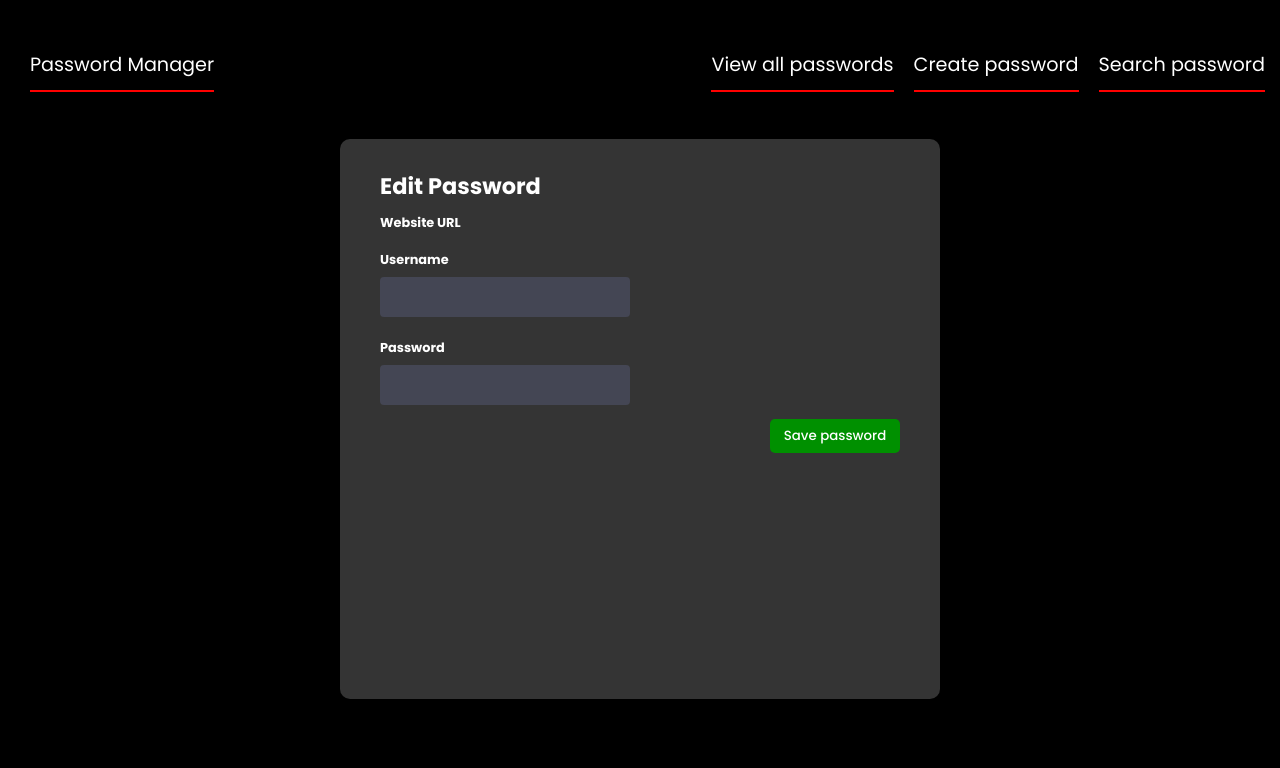
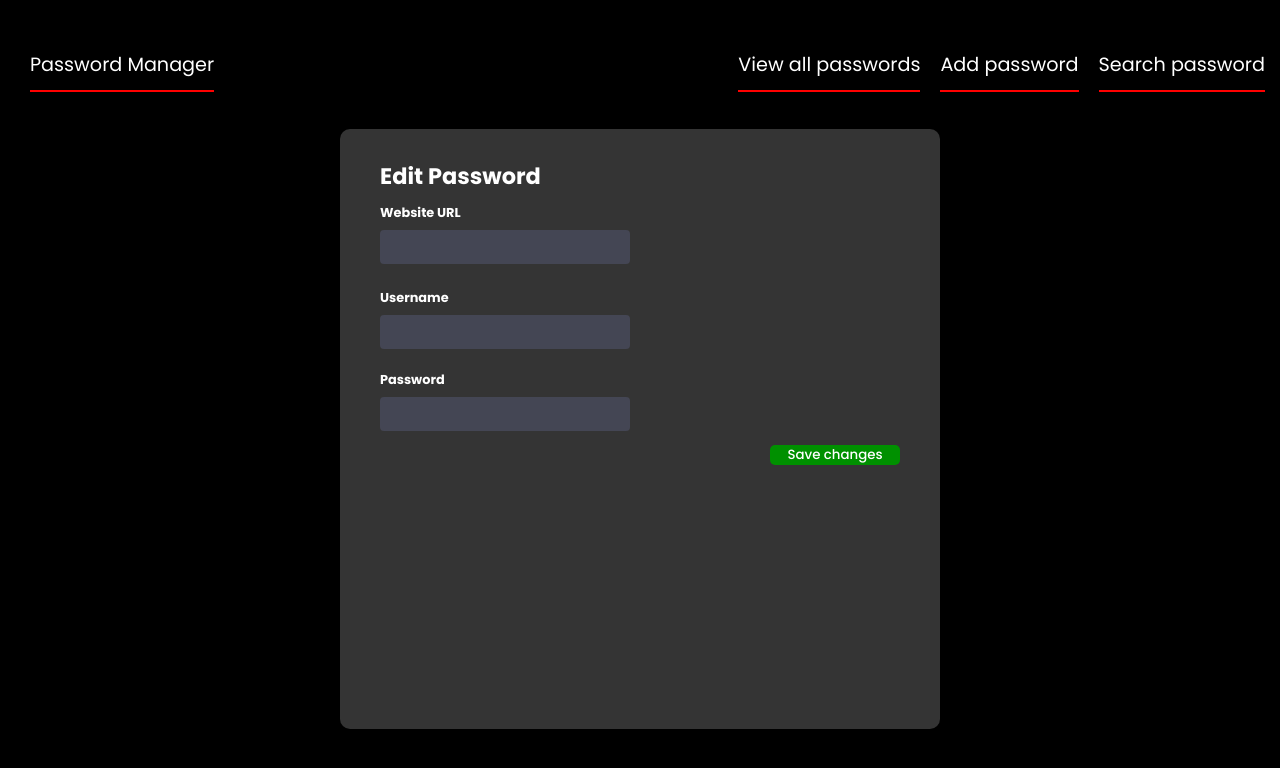
Before and after one commit to Nickodhiambo/Password-Manager-Application, a Django app: template manager/templates/manager/edit_entry.html in a window 1280 px wide. Shown: the top 768 px of the page. Run offline with Django 3.2, Linux system fonts and the light colour scheme; the template is opened without the code that fills it, so the values that code supplies are empty; some libraries are stand-ins or nearby versions.

Commit message:
Fix bugs

```diff
--- a/manager/templates/manager/base.html
+++ b/manager/templates/manager/base.html
@@ -17,7 +17,7 @@
         <div class="nav-links">
             <ul>
                 <li><a href="{% url 'manager:entries' %}">View all passwords</a></li>
-                <li><a href="{% url 'manager:store' %}">Create password</a></li>
+                <li><a href="{% url 'manager:store' %}">Add password</a></li>
                 <li><a href="{% url 'manager:search_entries' %}">Search password</a></li>
             </ul>
         </div>
--- a/manager/templates/manager/edit_entry.html
+++ b/manager/templates/manager/edit_entry.html
@@ -1,6 +1,10 @@
 {% extends "manager/base.html" %}
 
 {% block content %}
+
+{% if form.errors %}
+    p>Invalid data</p>
+{% endif %}
 
     <div class="edit">
         <div class="edit-container">
@@ -9,7 +13,7 @@
                 {% csrf_token %}
                 <div class="edit-link">
                     <h6>Website URL</h6>
-                    <a href="{{entry_fields.website_url}}" target="blank">{{ entry_fields.website_url }}</a>
+                    <input type="url" name="website_url" value="{{ entry_fields.website_url }}"maxlength="200" required="" aria-invalid="true" id="id_website_url">
                 </div>
                 <div>
                     <h6>Username</h6>
@@ -19,7 +23,7 @@
                     <h6>Password</h6>
                     <input type="text" name="password" value="{{ entry_fields.password }}" maxlength="500" required="" id="id_password">
                 </div>
-                <button name="submit">Save password</button>
+                <button name="submit">Save changes</button>
             </form>
         </div>
     </div>
--- a/static/style.css
+++ b/static/style.css
@@ -382,10 +382,9 @@ div.error{
 .edit .edit-container{
     display: block;
     background: #343434;
-    height: 70vh;
+    height: 75vh;
     width: 600px;
     color: #fff;
-    margin-top: 10px;
     padding: 10px 20px;
     font-size: 1.2rem;
     border-radius: 10px;
@@ -414,7 +413,7 @@ form input{
     background: #444654;
     color: #fff;
     border-radius: 4px;
-    padding: 10px 15px;
+    padding: 7px 15px;
     border: none;
     outline: none;
     margin: 7px 0;
@@ -427,8 +426,8 @@ form a:hover{
 form button:not(#search-btn){
     position: absolute;
     right: 20px;
-    margin-bottom: 15px;
-    padding: 7px 10px;
+    margin-bottom: 10px;
+    padding: 0px 10px;
     width: 130px;
     border-radius: 5px;
     outline: none;
```
